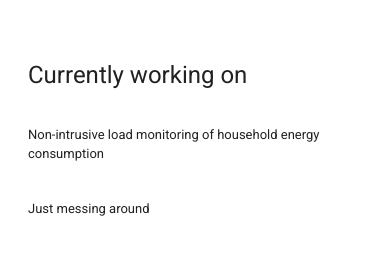
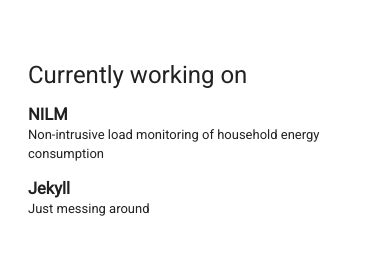
Before and after one commit to OdysseasKr/odysseaskr.github.io, a Jekyll site: the page built from index.html, in a window 390 px wide. Shown: the part 1034-1302 px from the top of the page. Built offline with Jekyll 4.4.1, drawn with Linux system fonts in a browser that asks for light colours; some web fonts are replaced.

Commit message:
Minor text color changes on mobile

```diff
--- a/assets/css/main.css
+++ b/assets/css/main.css
@@ -167,6 +167,10 @@
     color: #FF5722;
 }
 
+.hide-on-desktops .project-title {
+    color: #212121 !important;
+}
+
 .jumbotron {
     padding: 4em !important;
     color: #FFFFFF;
```
